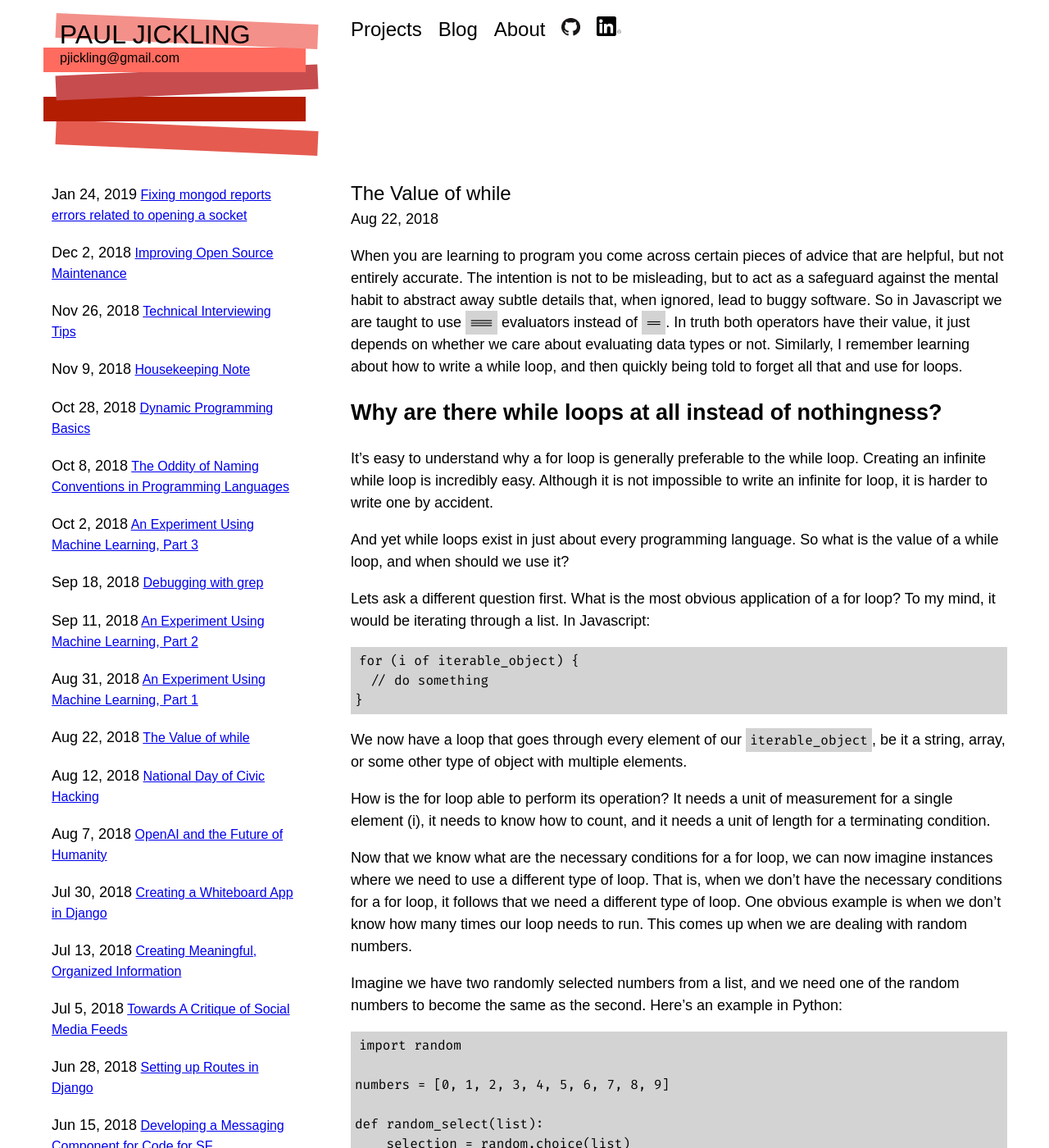
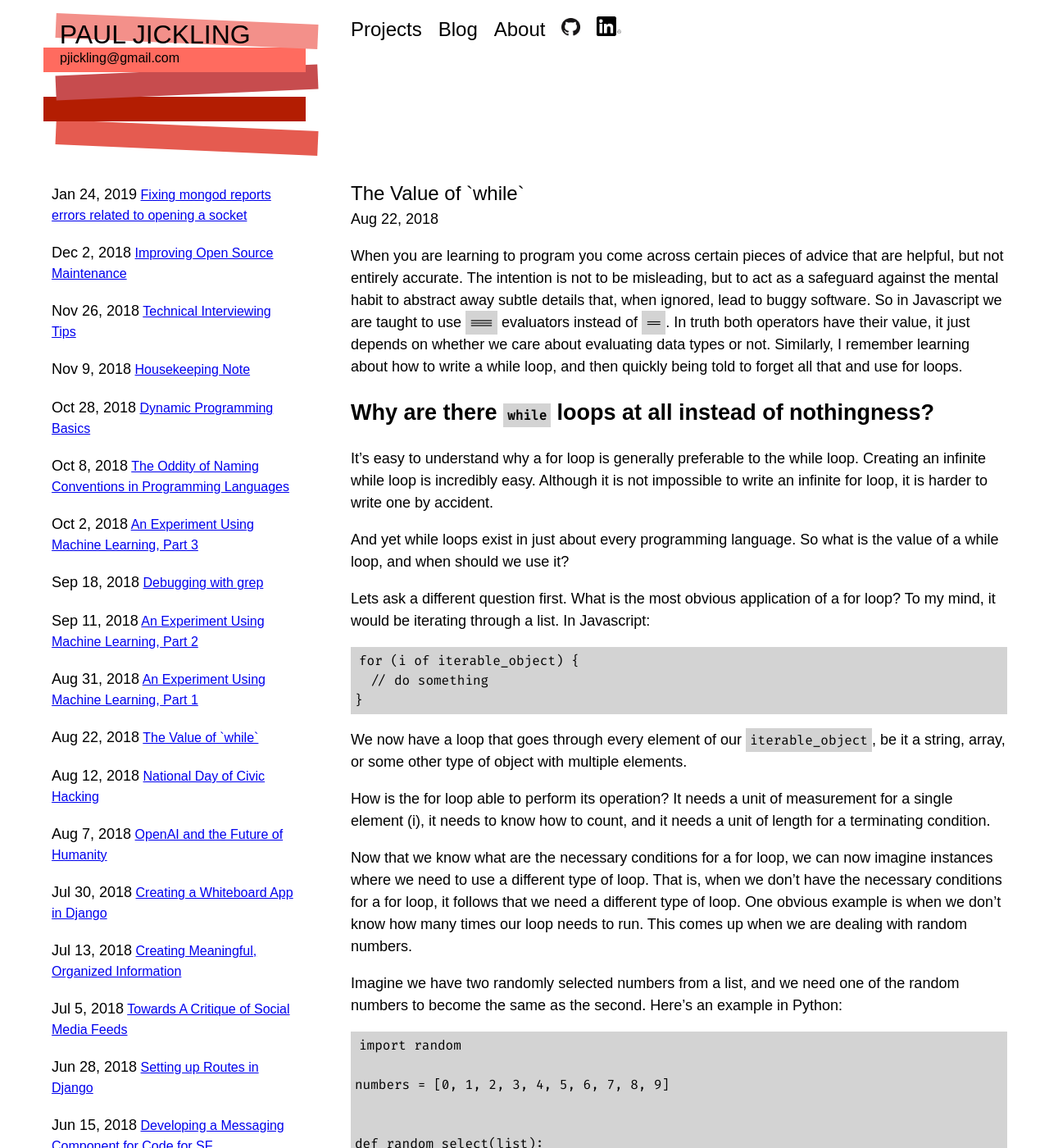
Before and after one commit to pauljickling/pauljickling.github.io, a Jekyll site: the page built from _posts/2018-08-22-value-while-loop.markdown, in a window 1280 px wide and 1400 px high. Shown: the whole window at 82% size. Built offline with Jekyll 4.4.1, drawn with Linux system fonts in a browser that asks for light colours; some web fonts are replaced.

Commit message:
Minor edits

```diff
--- a/_posts/2018-08-22-value-while-loop.markdown
+++ b/_posts/2018-08-22-value-while-loop.markdown
@@ -1,12 +1,12 @@
 ---
 layout: post
-title: "The Value of while"
+title: "The Value of `while`"
 date: 2018-08-22
 ---
 
 When you are learning to program you come across certain pieces of advice that are helpful, but not entirely accurate. The intention is not to be misleading, but to act as a safeguard against the mental habit to abstract away subtle details that, when ignored, lead to buggy software. So in Javascript we are taught to use `===` evaluators instead of `==`. In truth both operators have their value, it just depends on whether we care about evaluating data types or not. Similarly, I remember learning about how to write a while loop, and then quickly being told to forget all that and use for loops.
 
-## Why are there while loops at all instead of nothingness?
+## Why are there `while` loops at all instead of nothingness?
 
 It's easy to understand why a for loop is generally preferable to the while loop. Creating an infinite while loop is incredibly easy. Although it is not impossible to write an infinite for loop, it is harder to write one by accident.
 
@@ -33,9 +33,11 @@ import random
 
 numbers = [0, 1, 2, 3, 4, 5, 6, 7, 8, 9]
 
+
 def random_select(list):
     selection = random.choice(list)
     return selection
+
 
 random1 = random_select(numbers)
 random2 = random_select(numbers)
```
